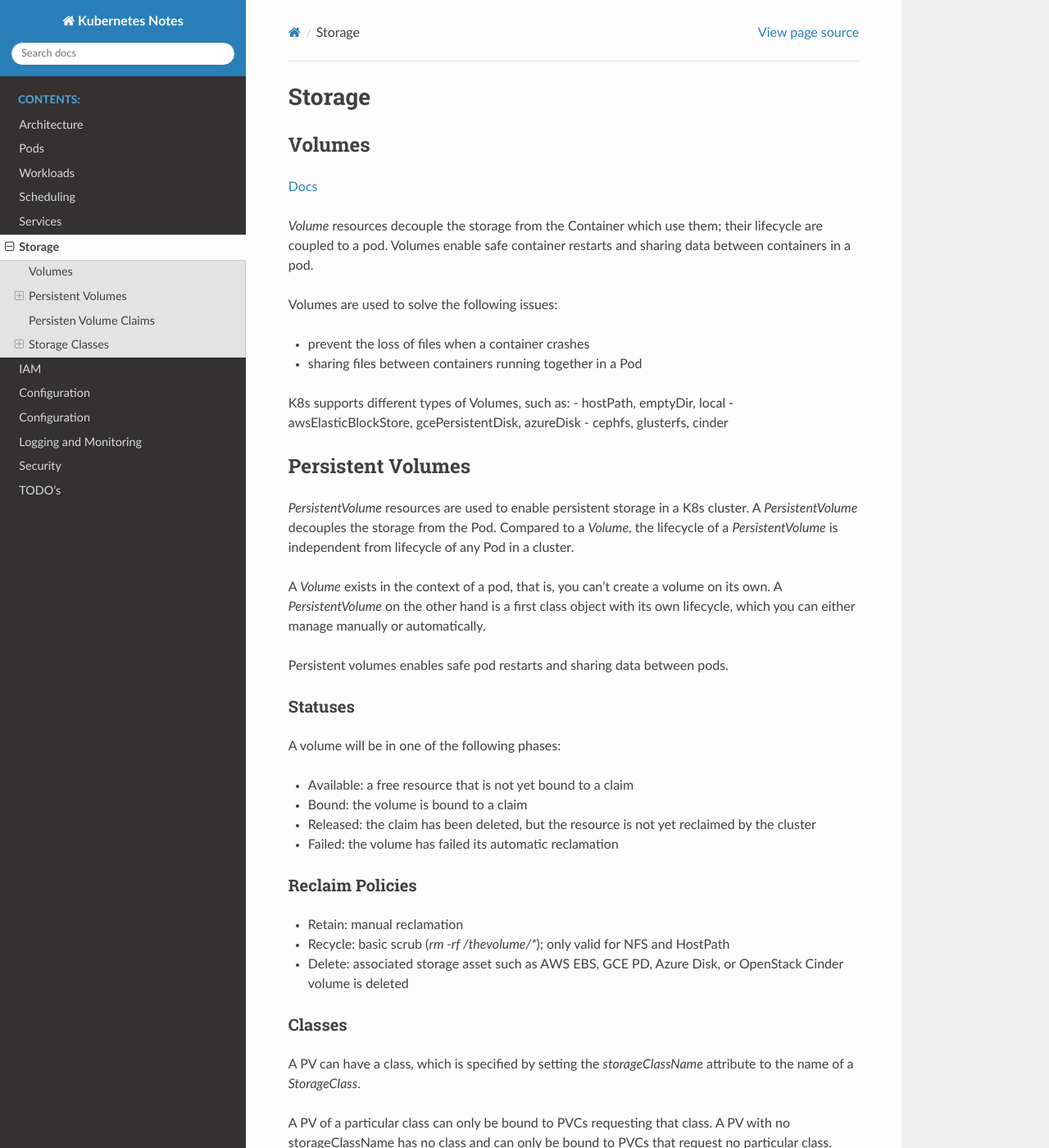
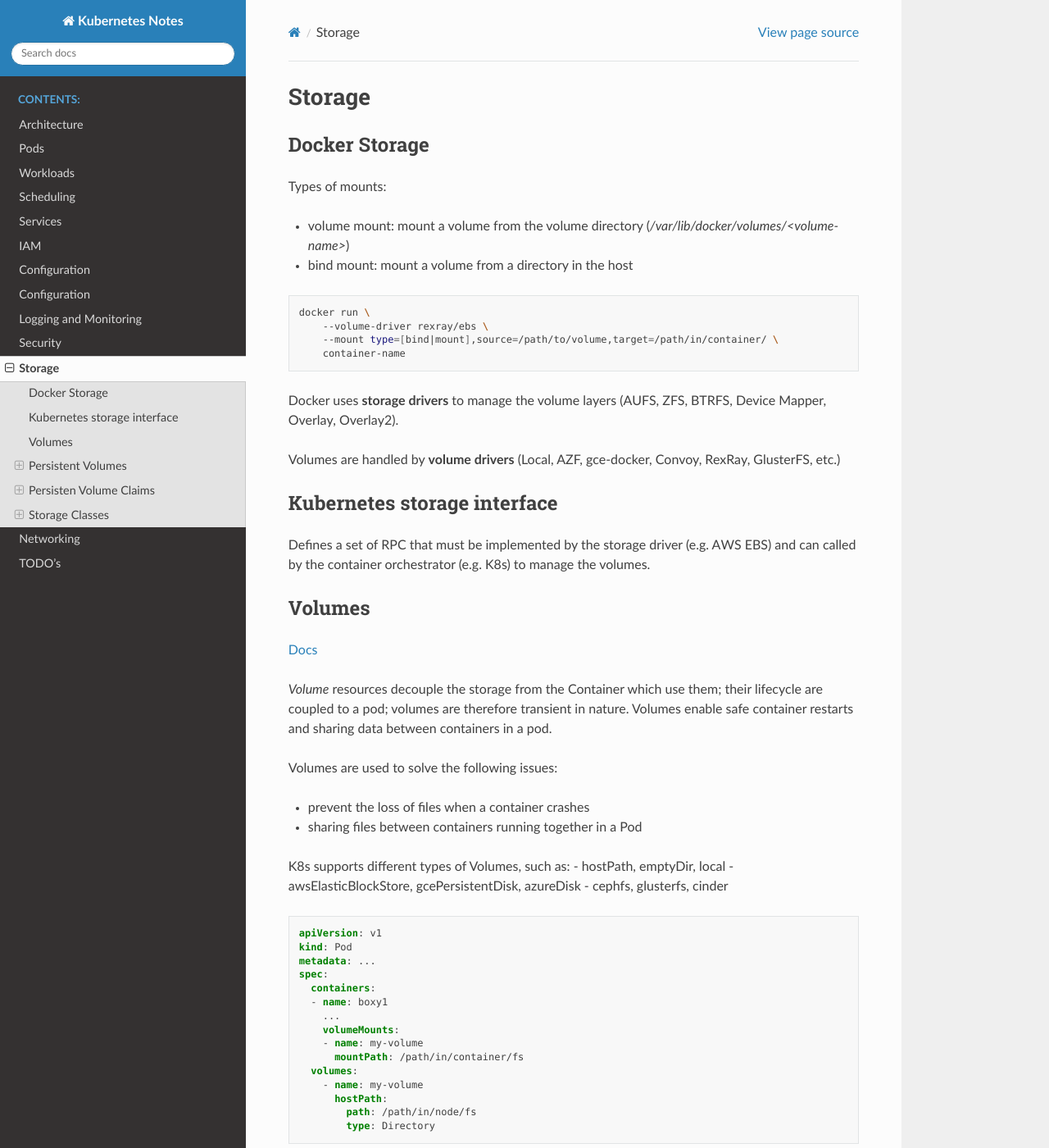
Before and after one commit to Calcifer777/learn-kubernetes, a Sphinx documentation site: the page built from docs/source/storage.rst, in a window 1280 px wide and 1400 px high. Shown: the whole window at 82% size. Built offline with Sphinx 7.4.7 and the Read the Docs theme 2.0.0, drawn with Linux system fonts in a browser that asks for light colours; some of the changed text lies outside the part shown.

Commit message:
networking part 1

```diff
--- a/docs/source/index.rst
+++ b/docs/source/index.rst
@@ -15,12 +15,13 @@
   workloads.rst
   scheduling.rst
   services.rst
-  storage.rst
   iam.rst
   configuration.rst
   cluster-maintenance.rst
   logging-and-monitoring.rst
   security.rst
+  storage.rst
+  networking.rst
 
   todos.rst
 
--- a/docs/source/logging-and-monitoring.rst
+++ b/docs/source/logging-and-monitoring.rst
@@ -1,4 +1,3 @@
-
 #########################
 Logging and Monitoring
 #########################
--- a/docs/source/storage.rst
+++ b/docs/source/storage.rst
@@ -2,13 +2,37 @@
 #################
 Storage
 #################
+
+Docker Storage
+*****************
+
+Types of mounts:
+
+- volume mount: mount a volume from the volume directory (`/var/lib/docker/volumes/<volume-name>`)
+- bind mount: mount a volume from a directory in the host
+
+.. code-block :: bash
+
+    docker run \
+        --volume-driver rexray/ebs \
+        --mount type=[bind|mount],source=/path/to/volume,target=/path/in/container/ \
+        container-name
+
+Docker uses **storage drivers** to manage the volume layers (AUFS, ZFS, BTRFS, Device Mapper, Overlay, Overlay2).
+
+Volumes are handled by **volume drivers** (Local, AZF, gce-docker, Convoy, RexRay, GlusterFS, etc.)
+
+Kubernetes storage interface
+******************************
+
+Defines a set of RPC that must be implemented by the storage driver (e.g. AWS EBS) and can called by the container orchestrator (e.g. K8s) to manage the volumes.
 
 Volumes
 *****************
 
 `Docs <https://kubernetes.io/docs/concepts/storage/volumes/>`_
 
-`Volume` resources decouple the storage from the Container which use them; their lifecycle are coupled to a pod. Volumes enable safe container restarts and sharing data between containers in a pod.
+`Volume` resources decouple the storage from the Container which use them; their lifecycle are coupled to a pod; volumes are therefore transient in nature. Volumes enable safe container restarts and sharing data between containers in a pod.
 
 Volumes are used to solve the following issues:
 
@@ -20,15 +44,66 @@
 - awsElasticBlockStore, gcePersistentDisk, azureDisk
 - cephfs, glusterfs, cinder
 
+.. code-block :: yaml
+
+    apiVersion: v1
+    kind: Pod
+    metadata: ...
+    spec:
+      containers:
+      - name: boxy1
+        ...
+        volumeMounts:
+        - name: my-volume
+          mountPath: /path/in/container/fs
+      volumes:
+        - name: my-volume
+          hostPath:
+            path: /path/in/node/fs
+            type: Directory
 
 Persistent Volumes
 ***************************
 
-`PersistentVolume` resources are used to enable persistent storage in a K8s cluster. A `PersistentVolume` decouples the storage from the Pod. Compared to a `Volume`, the lifecycle of a `PersistentVolume` is independent from lifecycle of any Pod in a cluster.
+`PersistentVolume` resources are used to enable persistent storage in a K8s cluster. A `PersistentVolume` decouples the lifecycle of stored data from that of the Pod. Compared to a `Volume`, the lifecycle of a `PersistentVolume` is independent from lifecycle of any Pod in a cluster.
 
 A `Volume` exists in the context of a pod, that is, you can't create a volume on its own. A `PersistentVolume` on the other hand is a first class object with its own lifecycle, which you can either manage manually or automatically.
 
 Persistent volumes enables safe pod restarts and sharing data between pods.
+
+Examples
+==========
+
+.. code-block :: yaml
+
+    apiVersion: v1
+    kind: PersistentVolume
+    metadata: ...
+    spec:
+      accessModes: ["ReadOnlyOnce", "ReadOnlyMany", "ReadWriteMany"]
+      capacity:
+        storage: 1Gi
+      awsElasticBlockStore:
+        volumeID: volume-id
+        fsType: ext4
+      persistentVolumeReclaimPolicy: [Retain, Delete, Recycle]
+
+Persisten Volume Claims
+***************************
+
+A PersistentVolumeClaim (PVC) is a request for storage by a user. Just like Pods consume node resources (CPU and Memory). Claims can request PersistentVolume resources (storage size and access mode).
+
+.. code-block :: yaml
+
+    apiVersion: v1
+    kind: PersistentVolumeClaim
+    metadata:
+      name: my-claim
+    spec:
+      accessModes: ["ReadOnlyOnce", "ReadOnlyMany", "ReadWriteMany"]
+      resources:
+       requests:
+         storage: 500Mi
 
 Statuses
 ===========================
@@ -54,11 +129,6 @@
 
 A PV of a particular class can only be bound to PVCs requesting that class. A PV with no storageClassName has no class and can only be bound to PVCs that request no particular class.
 
-Persisten Volume Claims
-***************************
-
-A PersistentVolumeClaim (PVC) is a request for storage by a user. Just like Pods consume node resources (CPU and Memory). Claims can request PersistentVolume resources (storage size and access mode).
-
 Storage Classes
 ***************************
 
@@ -66,6 +136,17 @@
 
 A storageClass is, ultimately, just a label for a re-usable PV profile.
 
+`VolumeBindingMode`: if set to `WaitForFirstConsumer`, will delay the binding and provisioning of a PV until a Pod using the PVC is created.
+
+
+.. code-block :: yaml
+
+    apiVersion: storage.k8s.io/v1
+    kind: StorageClass
+    metadata:
+      name: my-storage-class
+    provisioner: kubernetes.io/no-provisioner
+    volumeBindingMode: WaitForFirstConsumer
 
 Dynamic Provisioning
 ===========================
@@ -73,3 +154,18 @@
 Dynamic volume provisioning allows storage volumes to be created on-demand.
 
 The dynamic provisioning feature eliminates the need for cluster administrators to pre-provision storage. Instead, it automatically provisions storage when it is requested by users.
+
+Dynamic provisioning is enabled by storage classes (but does not work for all provisioners)
+
+.. code-block :: yaml
+
+    apiVersion: storate.k8s.io/v1
+    kind: StorageClass
+    metadata:
+      name: my-storage-class
+    provisioner: kubernetes.io/gce-pd  # just an example
+    parameters:
+      # here go all parameters of a PV from that provisioner
+      # in this case, they are relative to gce-pd
+      type: pd-standard
+      replication-type: none
```
Also changed, not shown: docs/source/networking.rst (added, +147 -0 lines), 3 other files.
